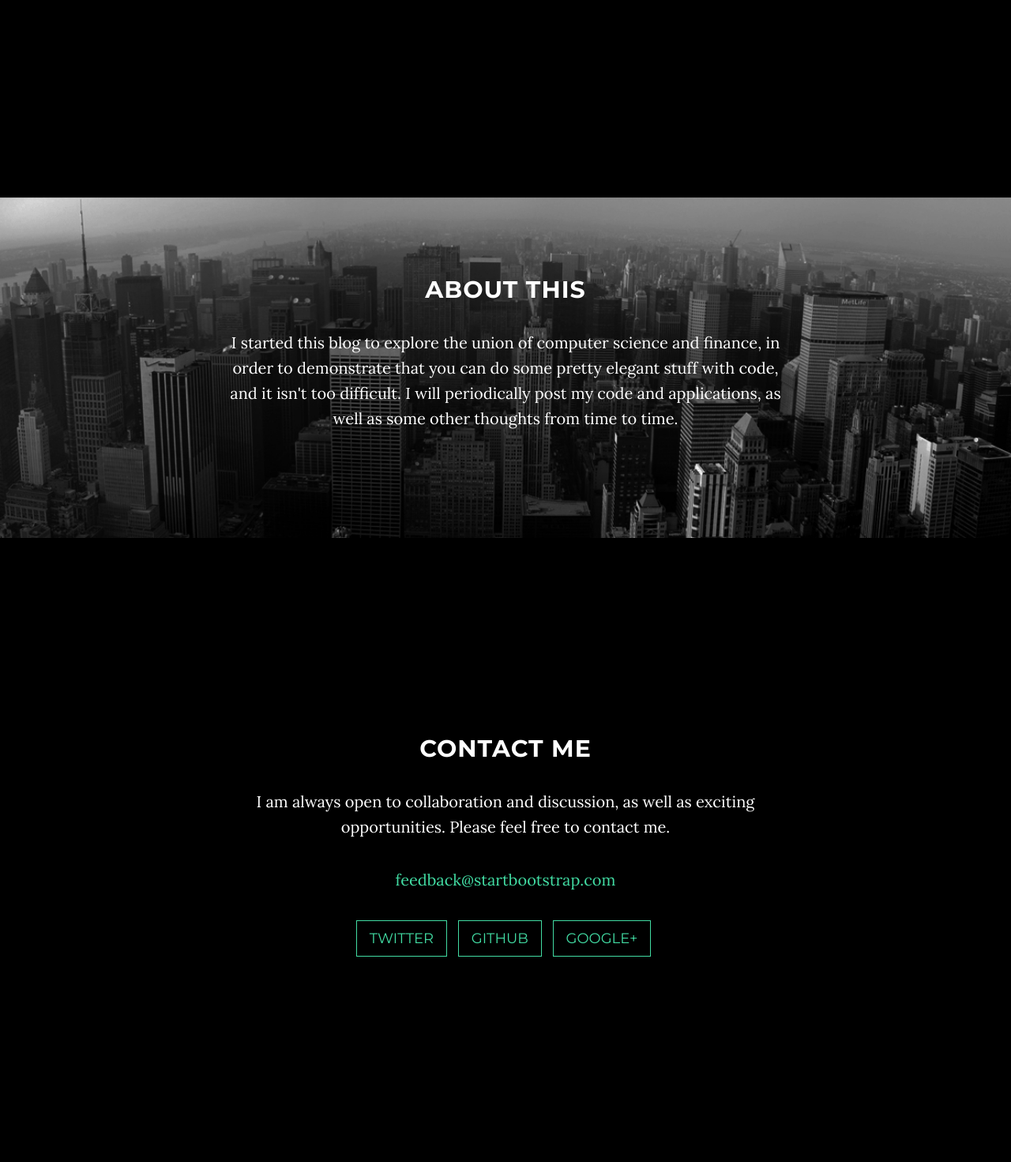
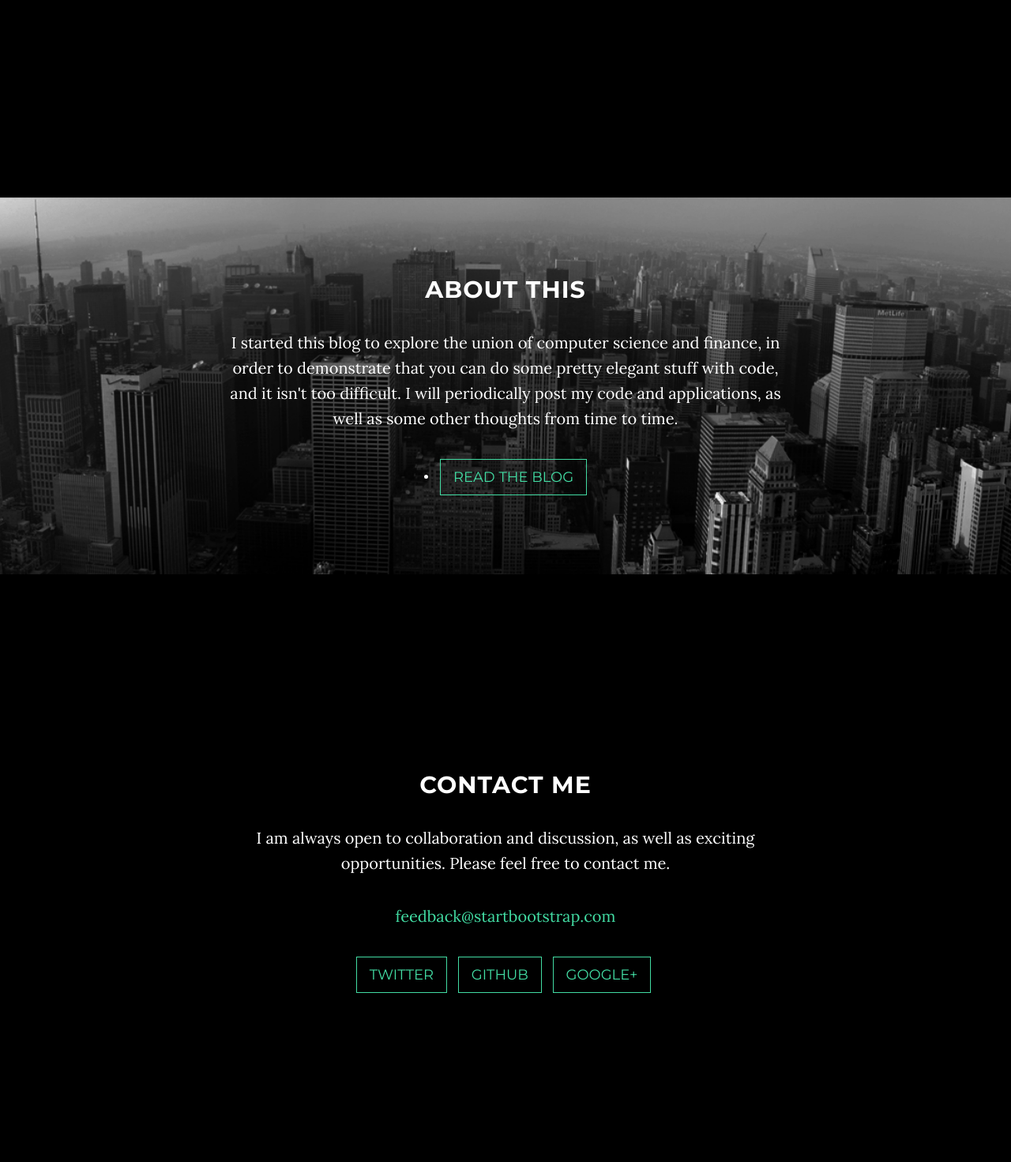
Before and after one commit to VincentRaia/VincentRaia.Com, a Django app: page /blog in a window 1280 px wide. Shown: the part 1249-2720 px from the top of the page at 79% size. Run offline with Django 3.2, Linux system fonts and the light colour scheme; data comes from the database, SQL or seed files in the repository; some libraries are stand-ins or nearby versions.

Commit message:
blog button

```diff
--- a/templates/landing.html
+++ b/templates/landing.html
@@ -104,6 +104,9 @@
                 <div class="col-lg-8 col-lg-offset-2">
                     <h2>{{ content.aboutblog_heading }}</h2>
                     <p>{{ content.aboutblog_text|safe }}</p>
+                    <li>
+                        <a href="/blog" class="btn btn-default btn-lg"><i class="fa fa-github fa-fw"></i> <span class="network-name">Read The Blog</span></a>
+                    </li>
                 </div>
             </div>
         </div>
```
